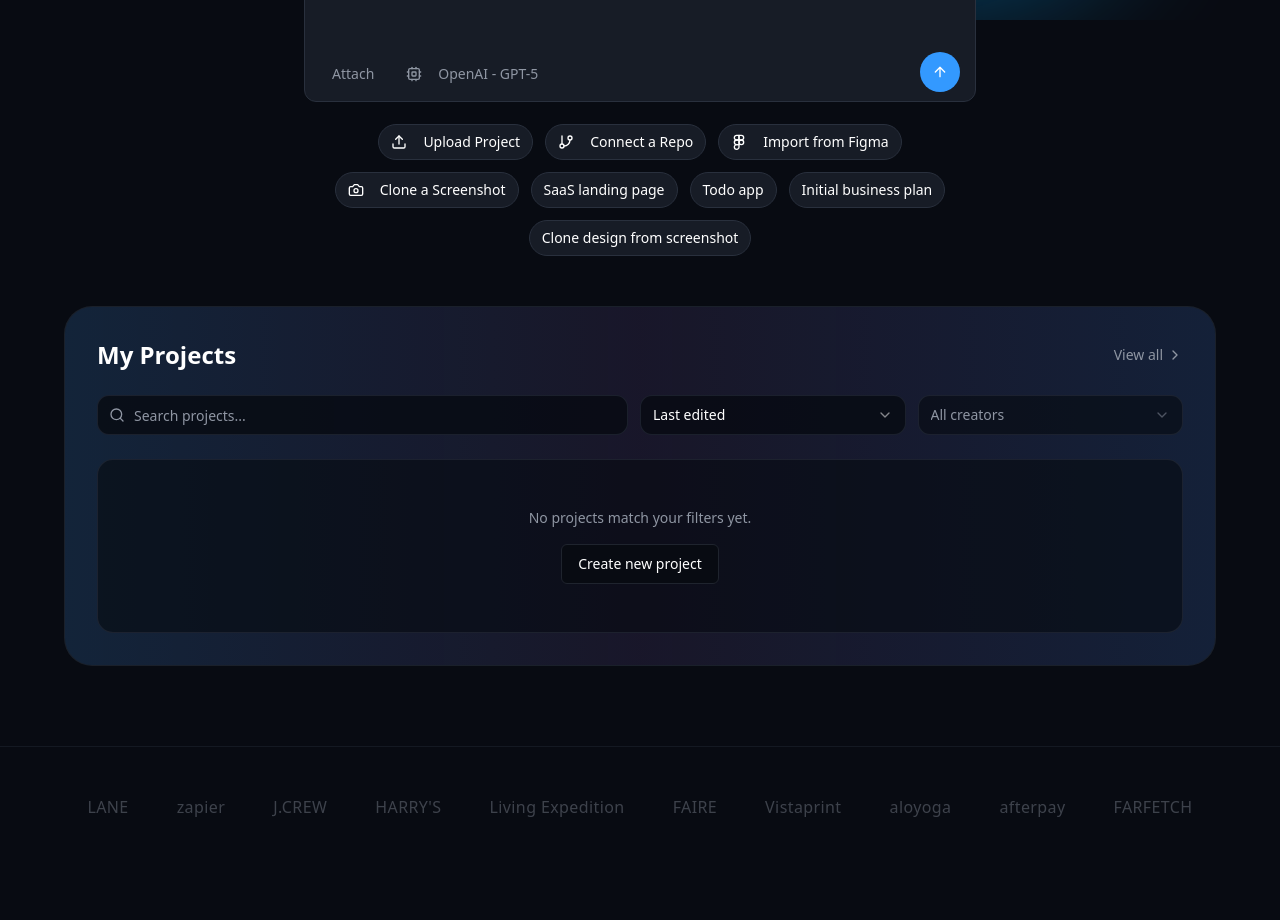
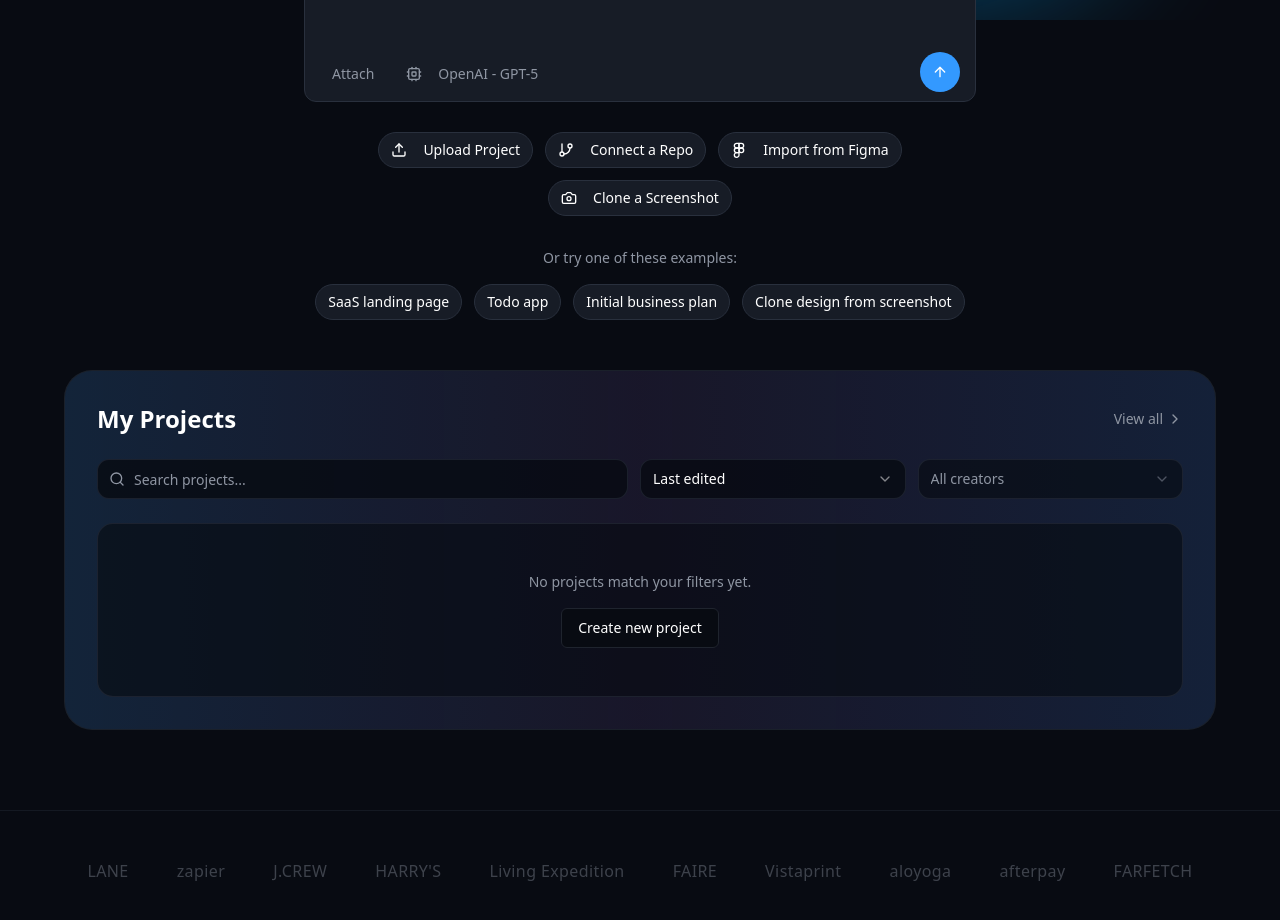
Before and after one commit to Arg10M10/no-code, a React (Vite) app: page / in a window 1280 px wide. Shown: the part 780-1700 px from the top of the page. Before the commit the page ends 1647 px from the top, so only its background shows below. Built offline with nearby package versions, Linux system fonts and the light colour scheme; the HTML template or start-up script is replaced by a standard one.

Commit message:
[dyad] Organizando los botones de la página de inicio en dos filas - wrote 1 file(s)

```diff
--- a/src/components/Hero.tsx
+++ b/src/components/Hero.tsx
@@ -256,6 +256,7 @@ const Hero: React.FC = () => {
             </div>
           )}
 
+          <div className="space-y-4 pt-2">
             <div className="flex flex-wrap items-center justify-center gap-3">
               <input type="file" ref={projectFileInputRef} onChange={(e) => handleFileChange(e, 'project')} className="hidden" />
               <input type="file" ref={imageFileInputRef} onChange={(e) => handleFileChange(e, 'image')} className="hidden" accept="image/*" />
@@ -280,12 +281,18 @@ const Hero: React.FC = () => {
                 <Camera className="h-4 w-4 mr-2" />
                 Clone a Screenshot
               </Button>
+            </div>
 
+            <div className="pt-4">
+              <p className="text-sm text-muted-foreground mb-4">Or try one of these examples:</p>
+              <div className="flex flex-wrap items-center justify-center gap-3">
                 {examplePrompts.map((example) => (
                   <Button key={example.title} variant="outline" size="sm" className="rounded-full bg-secondary border-border hover:bg-muted" onClick={() => setPrompt(example.prompt)}>
                     {example.title}
                   </Button>
                 ))}
+              </div>
+            </div>
           </div>
         </div>
       </div>
```
Lines whose indentation alone changed are shown as unchanged.
